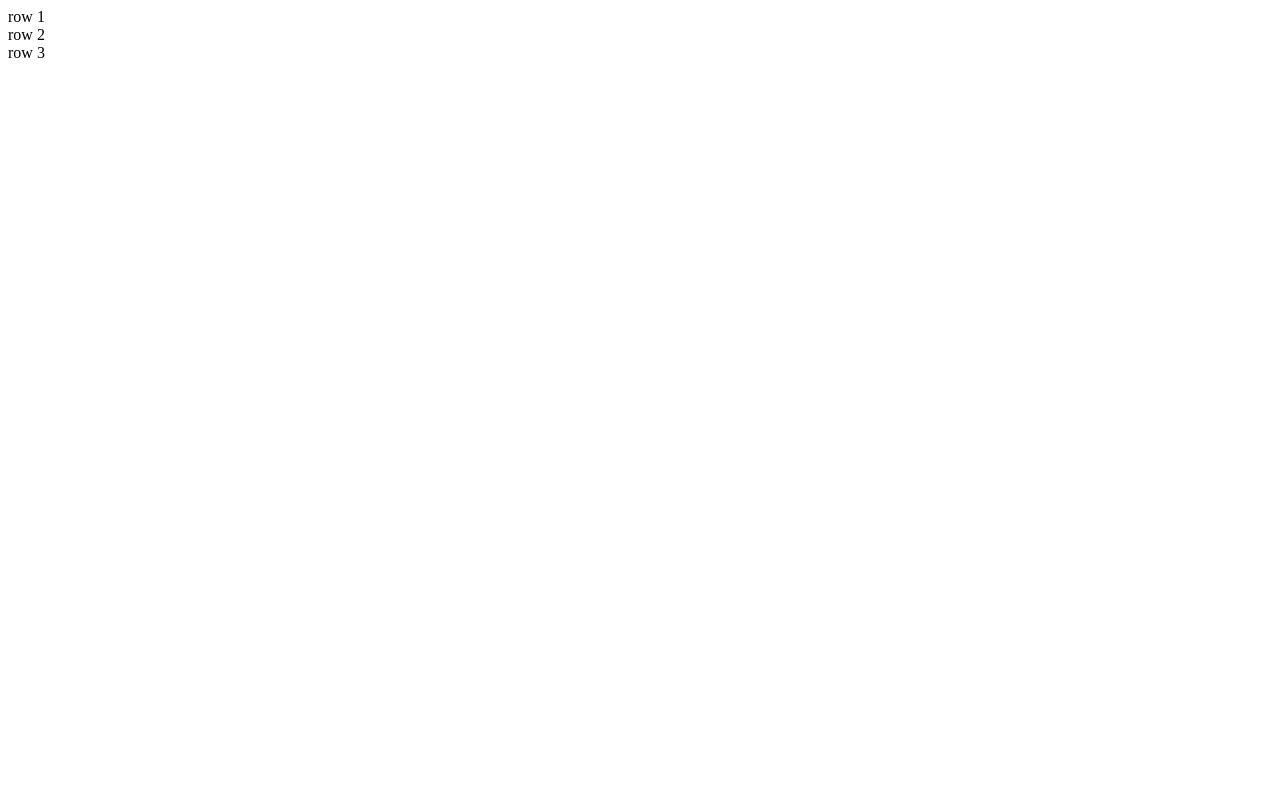
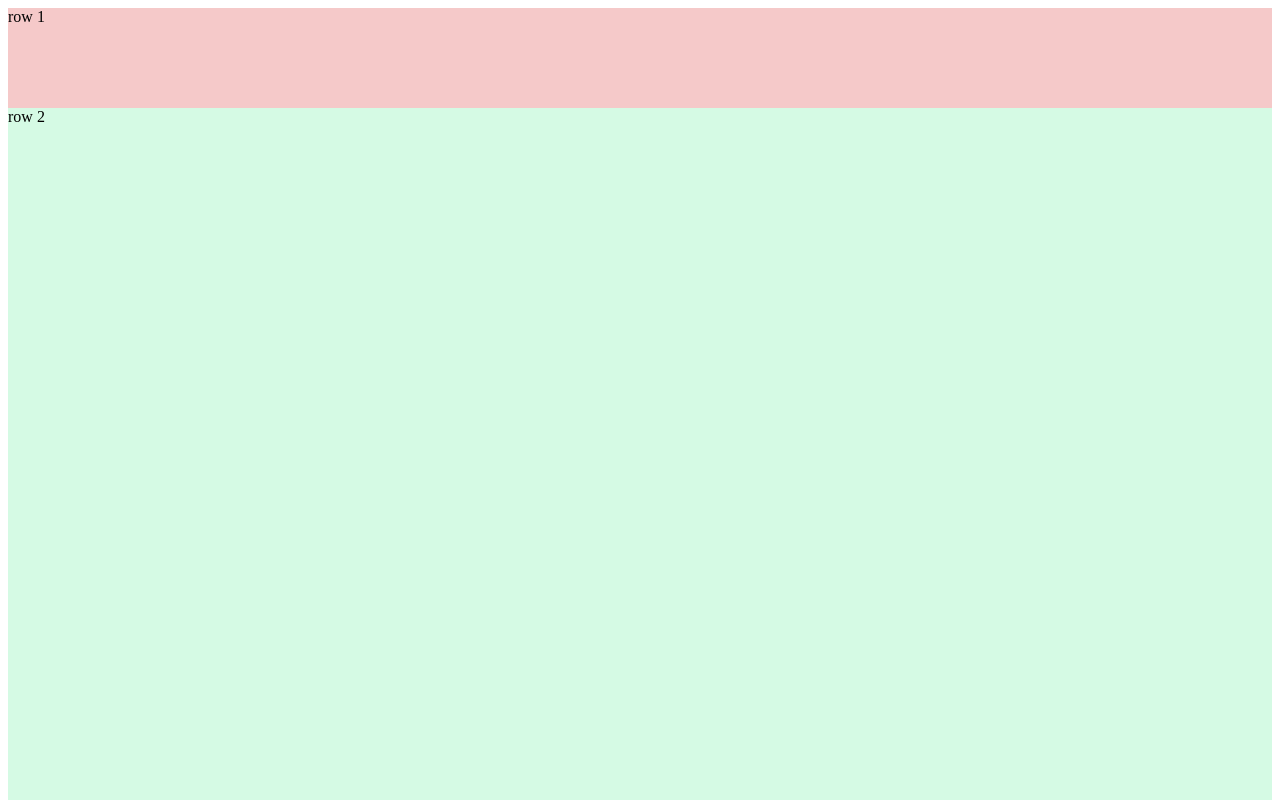
Before and after one commit to dmcsparren/christmasList_JSreddit, a plain HTML site: page index.html in a window 1280 px wide. Shown: the top 800 px of the page. Drawn offline with Linux system fonts and the light colour scheme.

Commit message:
Update index.html

```diff
--- a/index.html
+++ b/index.html
@@ -1,4 +1,7 @@
 <html>
+  <head>
+      <link rel="stylesheet" href="styles/styles.css">
+  </head>
   <body>
     <div id='container'>
       <div id='rowOne'>row 1</div>
```
